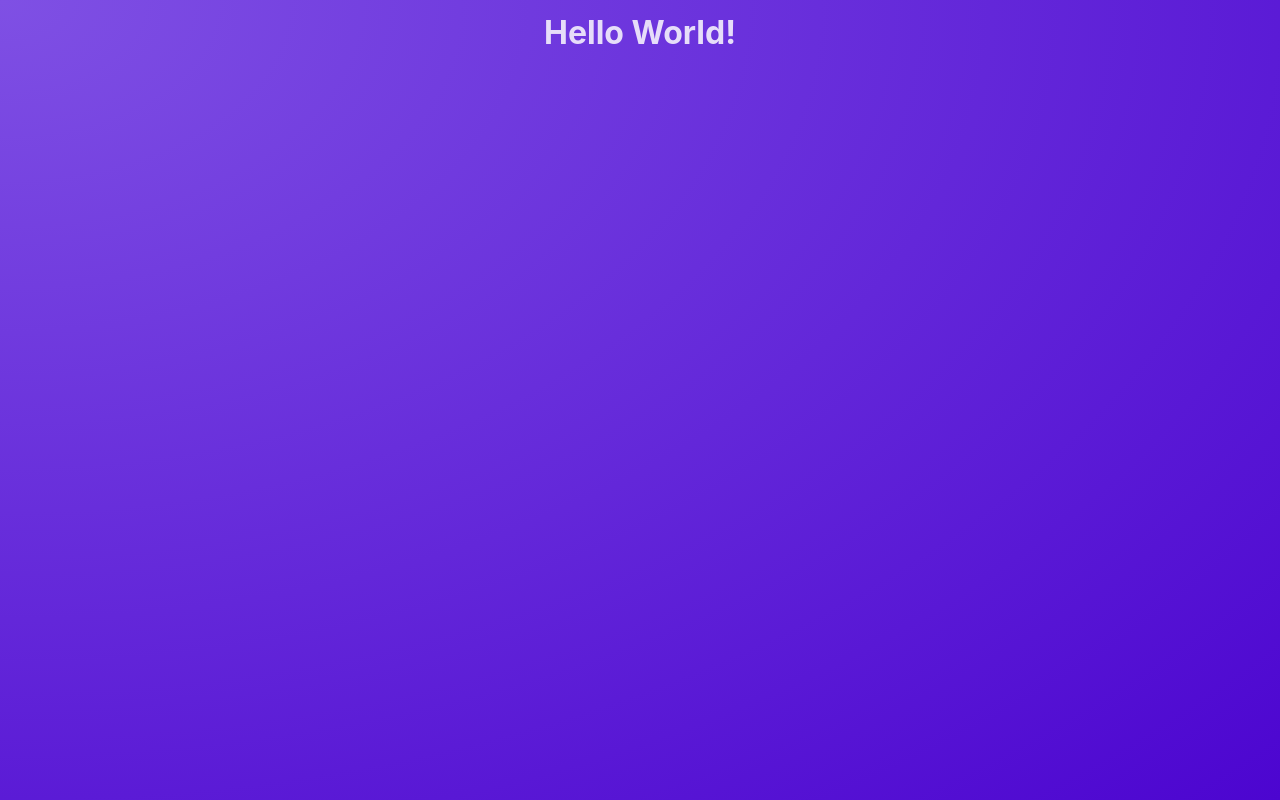
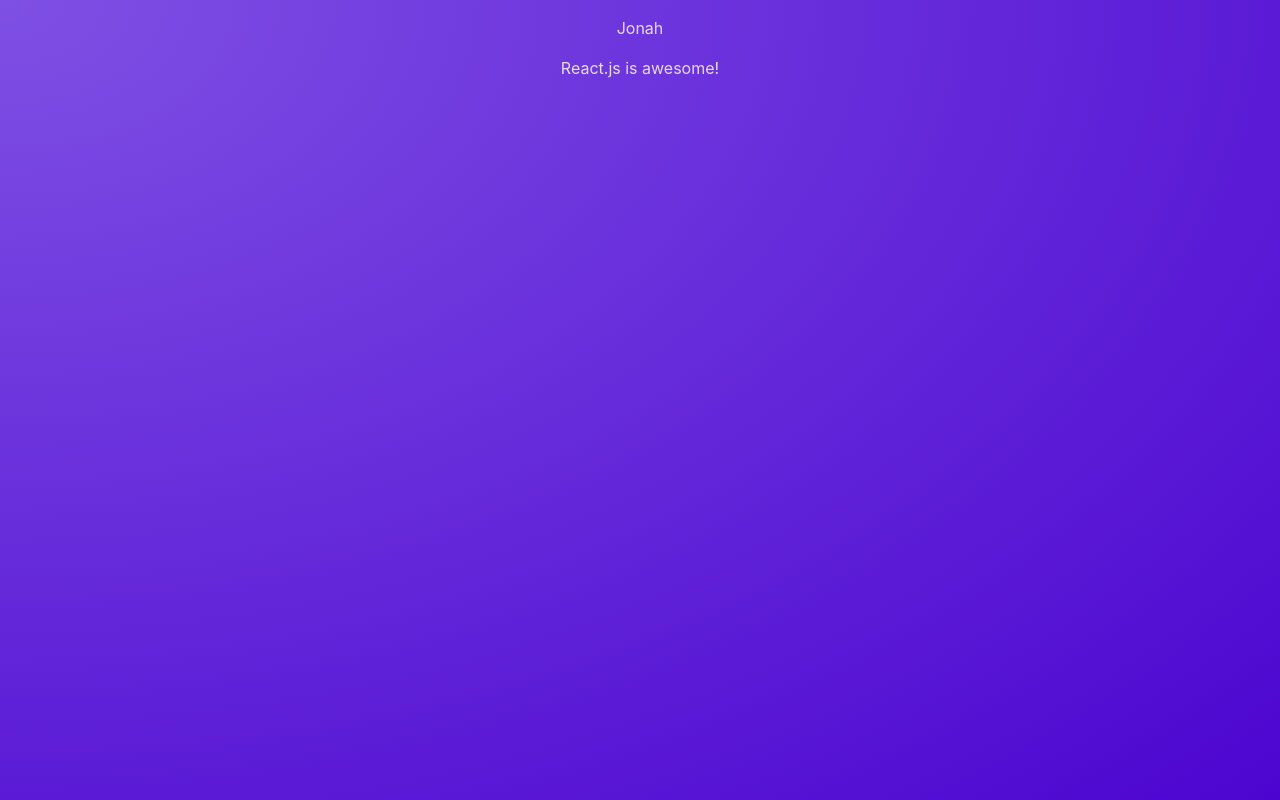
Before and after one commit to jonahunuafe/twitter-like-app, a React (Vite) app: page / in a window 1280 px wide. Built offline with nearby package versions, Linux system fonts and the light colour scheme.

Commit message:
added Post component

```diff
--- a/src/App.jsx
+++ b/src/App.jsx
@@ -1,5 +1,9 @@
+import Post from "./components/Post";
+
 function App() {
-  return <h1>Hello World!</h1>;
+  return (
+    <Post />
+  );
 }
 
 export default App;
--- a/src/components/Post.jsx
+++ b/src/components/Post.jsx
@@ -0,0 +1,10 @@
+function Post() {
+    return (
+        <div>
+            <p>Jonah</p>
+            <p>React.js is awesome!</p>
+        </div>
+    );
+}
+
+export default Post;
```
